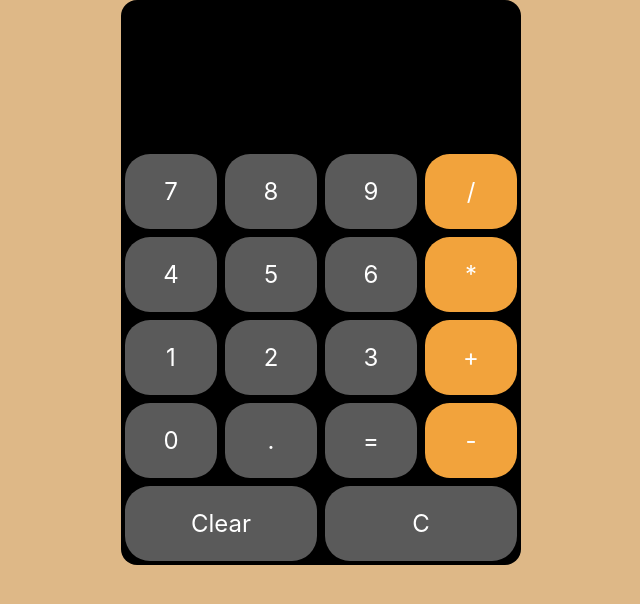
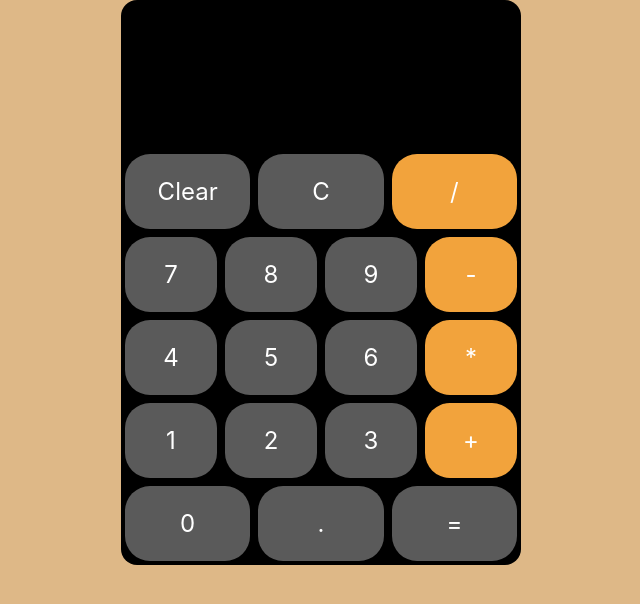
Before and after one commit to bbousoula/calculator, a React (Create React App) app: page / in a window 1280 px wide. Shown: the top 604 px of the page, without its empty margins (319-959 px from the left). Built offline with nearby package versions, Linux system fonts and the light colour scheme.

Commit message:
refactor + fix calculation error

```diff
--- a/src/App.js
+++ b/src/App.js
@@ -11,13 +11,21 @@ const App = () => {
   const [result, setResult] = useState("");
 
   const addToText = (val) => {
-    setText((text) => [...text, val + " "]);
+    setText((text) => [...text, val + ""]);
   };
 
   const calculateResult = () => {
-    const input = text.join(""); //Remove commas
-    setResult(math.evaluate(input));
+    const input = text.join("");
+    try {
+      /* setResult(math.evaluate(input)); */
+      setResult(parse(input));
+    } catch (err) {
+      setResult("Error");
+      console.log(err);
+    }
   };
+
+  const parse = (str) => Function(`'use strict'; return (${str})`)();
 
   const resetInput = () => {
     setText("");
@@ -29,37 +37,188 @@ const App = () => {
   };
 
   const buttonColor = "#f2a33c";
+
+  const row_one = [
+    {
+      symbol: "Clear",
+      color: null,
+      handleClick: resetInput,
+      isLarge: true,
+    },
+    {
+      symbol: "C",
+      color: null,
+      handleClick: backspace,
+      isLarge: false,
+    },
+    {
+      symbol: "/",
+      color: buttonColor,
+      handleClick: addToText,
+      isLarge: false,
+    },
+  ];
+
+  const row_two = [
+    {
+      symbol: "7",
+      color: null,
+      handleClick: addToText,
+      isLarge: true,
+    },
+    {
+      symbol: "8",
+      color: null,
+      handleClick: addToText,
+      isLarge: false,
+    },
+    {
+      symbol: "9",
+      color: null,
+      handleClick: addToText,
+      isLarge: false,
+    },
+    {
+      symbol: "-",
+      color: buttonColor,
+      handleClick: addToText,
+      isLarge: false,
+    },
+  ];
+
+  const row_three = [
+    {
+      symbol: "4",
+      color: null,
+      handleClick: addToText,
+      isLarge: true,
+    },
+    {
+      symbol: "5",
+      color: null,
+      handleClick: addToText,
+      isLarge: false,
+    },
+    {
+      symbol: "6",
+      color: null,
+      handleClick: addToText,
+      isLarge: false,
+    },
+    {
+      symbol: "*",
+      color: buttonColor,
+      handleClick: addToText,
+      isLarge: false,
+    },
+  ];
+
+  const row_four = [
+    {
+      symbol: "1",
+      color: null,
+      handleClick: addToText,
+      isLarge: true,
+    },
+    {
+      symbol: "2",
+      color: null,
+      handleClick: addToText,
+      isLarge: false,
+    },
+    {
+      symbol: "3",
+      color: null,
+      handleClick: addToText,
+      isLarge: false,
+    },
+    {
+      symbol: "+",
+      color: buttonColor,
+      handleClick: addToText,
+      isLarge: false,
+    },
+  ];
+
+  const row_five = [
+    {
+      symbol: "0",
+      color: null,
+      handleClick: addToText,
+      isLarge: true,
+    },
+    {
+      symbol: ".",
+      color: null,
+      handleClick: addToText,
+      isLarge: false,
+    },
+    {
+      symbol: "=",
+      color: null,
+      handleClick: calculateResult,
+      isLarge: false,
+    },
+  ];
+
   return (
     <div className="container">
       <div className="wrapper">
         <Display text={text} result={result} />
         <div className="row">
-          <Button symbol="7" handleClick={addToText} />
-          <Button symbol="8" handleClick={addToText} />
-          <Button symbol="9" handleClick={addToText} />
-          <Button symbol="/" color={buttonColor} handleClick={addToText} />
+          {row_one.map((el) => (
+            <Button
+              key={el.symbol}
+              symbol={el.symbol}
+              handleClick={el.handleClick}
+              isLarge={el.isLarge}
+              color={el.color}
+            />
+          ))}
         </div>
         <div className="row">
-          <Button symbol="4" handleClick={addToText} />
-          <Button symbol="5" handleClick={addToText} />
-          <Button symbol="6" handleClick={addToText} />
-          <Button symbol="*" color={buttonColor} handleClick={addToText} />
+          {row_two.map((el) => (
+            <Button
+              key={el.symbol}
+              symbol={el.symbol}
+              handleClick={el.handleClick}
+              isLarge={el.isLarge}
+              color={el.color}
+            />
+          ))}
         </div>
         <div className="row">
-          <Button symbol="1" handleClick={addToText} />
-          <Button symbol="2" handleClick={addToText} />
-          <Button symbol="3" handleClick={addToText} />
-          <Button symbol="+" color={buttonColor} handleClick={addToText} />
+          {row_three.map((el) => (
+            <Button
+              key={el.symbol}
+              symbol={el.symbol}
+              handleClick={el.handleClick}
+              isLarge={el.isLarge}
+              color={el.color}
+            />
+          ))}
         </div>
         <div className="row">
-          <Button symbol="0" handleClick={addToText} />
-          <Button symbol="." handleClick={addToText} />
-          <Button symbol="=" handleClick={calculateResult} />
-          <Button symbol="-" color={buttonColor} handleClick={addToText} />
+          {row_four.map((el) => (
+            <Button
+              key={el.symbol}
+              symbol={el.symbol}
+              handleClick={el.handleClick}
+              isLarge={el.isLarge}
+              color={el.color}
+            />
+          ))}
         </div>
         <div className="row">
-          <Button symbol="Clear" handleClick={resetInput} />
-          <Button symbol="C" handleClick={backspace} />
+          {row_five.map((el) => (
+            <Button
+              key={el.symbol}
+              symbol={el.symbol}
+              handleClick={el.handleClick}
+              isLarge={el.isLarge}
+              color={el.color}
+            />
+          ))}
         </div>
       </div>
     </div>
--- a/src/components/Button/Button.jsx
+++ b/src/components/Button/Button.jsx
@@ -1,10 +1,10 @@
 import "./Button.scss";
 
-const Button = ({ symbol, color, handleClick }) => {
+const Button = ({ symbol, color, handleClick, isLarge }) => {
   return (
     <div
       onClick={() => handleClick(symbol)}
-      className="button-wrapper"
+      className={`button-wrapper ${isLarge ? "large-button" : ""}`}
       style={{ backgroundColor: color }}
     >
       {symbol}
```
